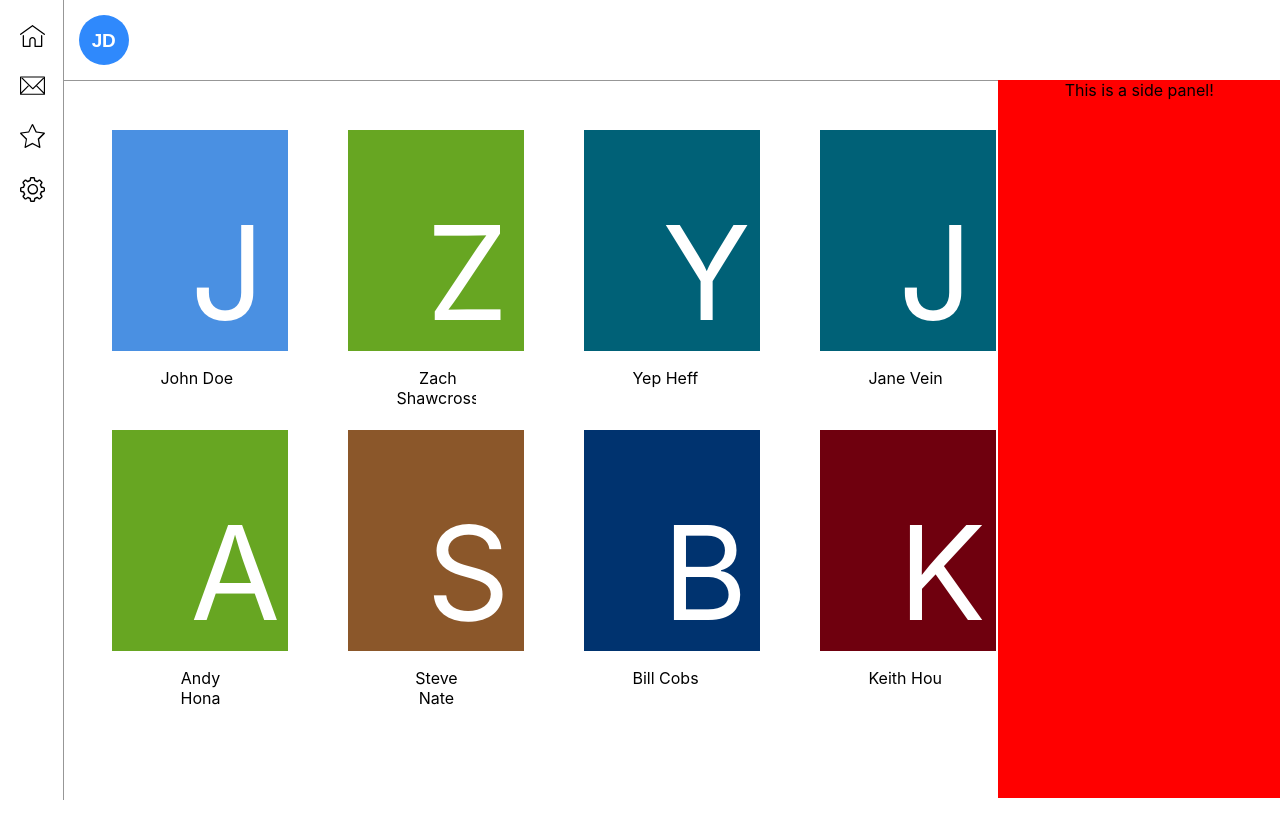
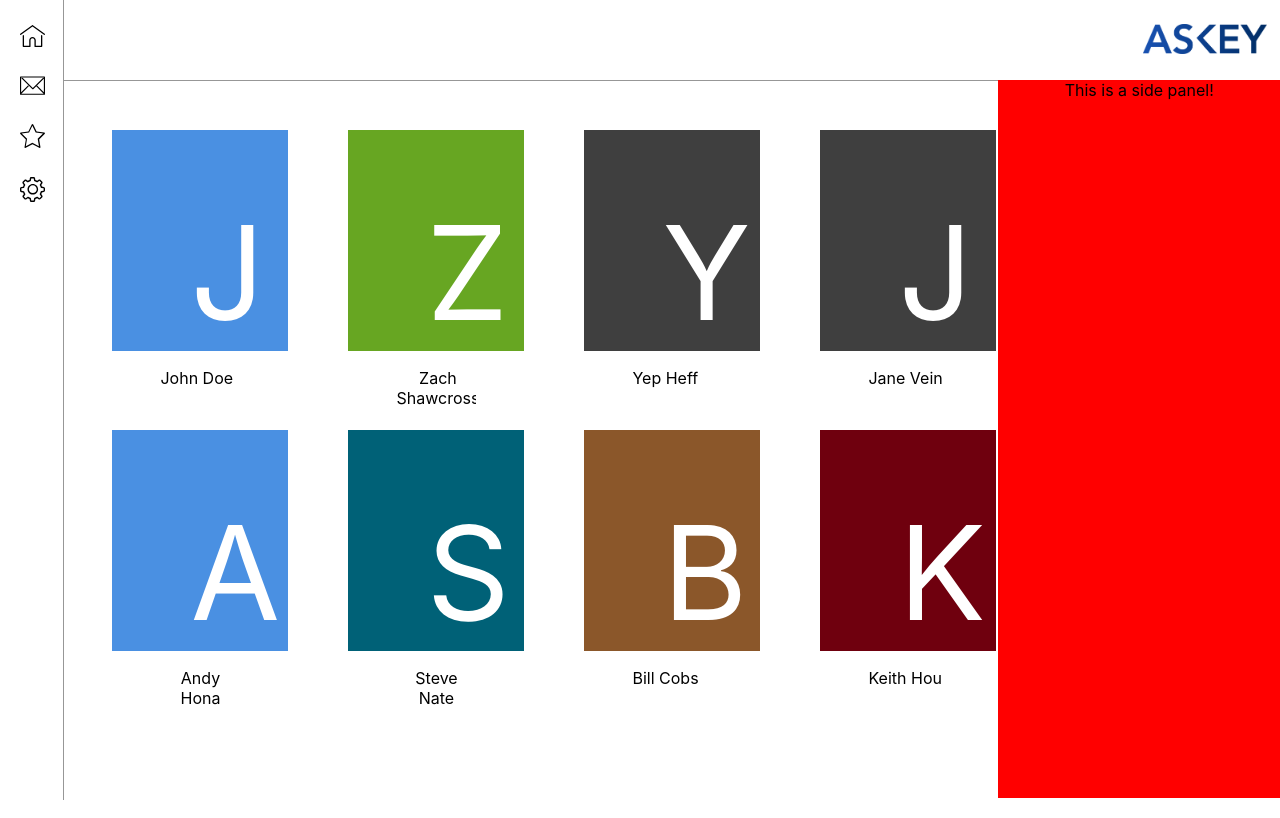
Before and after one commit to ValRat/ascii-chat, a React (Create React App) app in the folder front-end/: page / in a window 1280 px wide. Built offline with nearby package versions, Linux system fonts and the light colour scheme.

Commit message:
Implemented dynamically changing header

```diff
--- a/front-end/src/App.js
+++ b/front-end/src/App.js
@@ -53,7 +53,9 @@ class App extends Component {
       <div className="App">
         {/* <iframe src="http://10.19.130.172:8001" className="iframe" /> */}
         {!isFullScreen && <NavBar />}
-        {!isFullScreen && <Header name={activeName} />}
+        {!isFullScreen && (
+          <Header activeName={activeName} isSelected={isSelected} />
+        )}
         {!isFullScreen && <SidePanel />}
         {!isSelected && !isFullScreen && (
           <ProfileGroup onClick={this.personSelected} />
--- a/front-end/src/components/ButtonFloat/ButtonFloat.css
+++ b/front-end/src/components/ButtonFloat/ButtonFloat.css
@@ -15,7 +15,7 @@
 .ButtonFloat-full {
   position: absolute;
   border-radius: 45px;
-  right: 10vw;
+  right: 5vw;
   bottom: 8vh;
   height: 60px;
   width: 230px;
--- a/front-end/src/components/Header/Header.css
+++ b/front-end/src/components/Header/Header.css
@@ -30,6 +30,14 @@
   font-size: 23px;
 }
 
+.logo {
+  position: absolute;
+  height: 30px;
+  width: auto;
+  top: 3vh;
+  right: 1vw;
+}
+
 @font-face {
   font-family: Avenir;
   src: "../assets/avenir-lt-std-cufonts-webfont";
--- a/front-end/src/components/Header/Header.js
+++ b/front-end/src/components/Header/Header.js
@@ -2,13 +2,16 @@ import React, { Component } from "react";
 import "../../App.css";
 import "./Header.css";
 import ProfilePic from "../ProfilePic/ProfilePic";
+import ASKEY from "../../assets/icons/ASKEY.png";
 
 class Header extends Component {
   render() {
+    const { isSelected, activeName } = this.props;
     return (
       <div className="header">
-        <ProfilePic />
-        <div className="name"> {this.props.name}</div>
+        {isSelected && <ProfilePic activeName={activeName} />}
+        <img src={ASKEY} className="logo" />
+        <div className="name"> {activeName}</div>
       </div>
     );
   }
--- a/front-end/src/components/ProfileGroup/Profile/Profile.js
+++ b/front-end/src/components/ProfileGroup/Profile/Profile.js
@@ -7,10 +7,15 @@ class Profile extends Component {
     const { name } = this.props;
     const colorArray = [
       "red",
+      "red",
       "blue",
+      "blue",
+      "green",
       "green",
       "orange",
       "purple",
+      "purple",
+      "grey",
       "grey",
       "teal",
       "brown",
--- a/front-end/src/components/ProfilePic/ProfilePic.css
+++ b/front-end/src/components/ProfilePic/ProfilePic.css
@@ -17,4 +17,16 @@
   margin-top: 15px;
   height: 50px;
   width: 50px;
+  background-color: rgba(47, 137, 252, 1);
+  border-radius: 25px;
+  text-align: center;
 }
+
+.circle-text {
+  position: absolute;
+  top: 13px;
+  left: 12px;
+  color: white;
+  font-size: 20px;
+  font-weight: bold;
+}
--- a/front-end/src/components/ProfilePic/ProfilePic.js
+++ b/front-end/src/components/ProfilePic/ProfilePic.js
@@ -5,7 +5,14 @@ import logo from "../../assets/initials_circle.svg";
 
 class Profilepic extends Component {
   render() {
-    return <img className="circle" src={logo} />;
+    const { activeName } = this.props;
+    const array = activeName.split(" ");
+    const initials = array[0].charAt(0) + array[1].charAt(0);
+    return (
+      <div className="circle">
+        <div className="circle-text">{initials}</div>
+      </div>
+    );
   }
 }
 
--- a/front-end/src/components/StreamPanel/StreamPanel.css
+++ b/front-end/src/components/StreamPanel/StreamPanel.css
@@ -7,10 +7,10 @@
 }
 
 .test-image-full {
-  position: absolute;
-  left: 4%;
-  right: auto%;
+  position: fixed;
+  left: 0;
   top: 0;
-  height: 789px;
+  height: 862px;
   width: auto;
+  overflow-y: hidden;
 }
```
Also changed, not shown: front-end/src/assets/icons/ASKEY.png (added).
